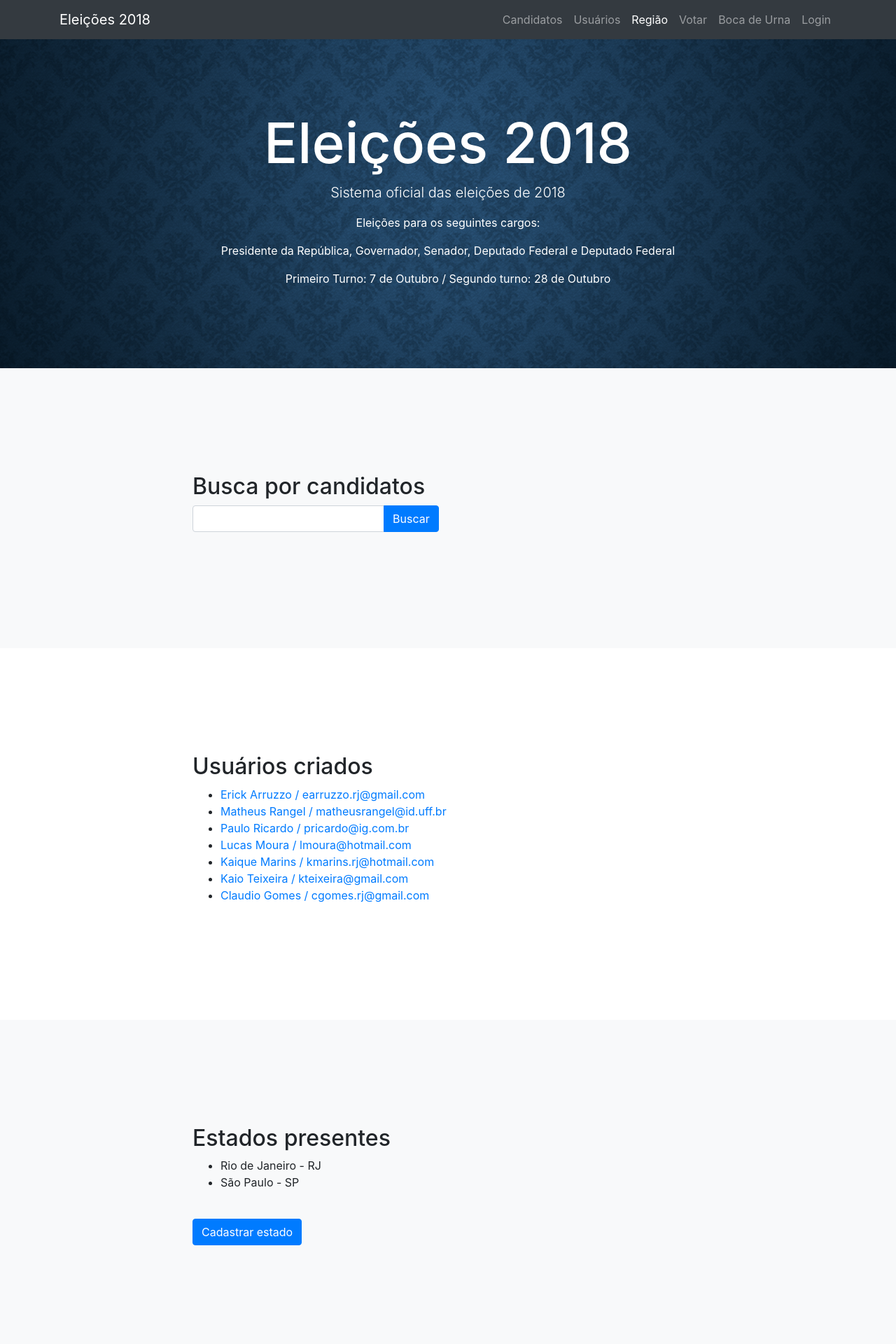
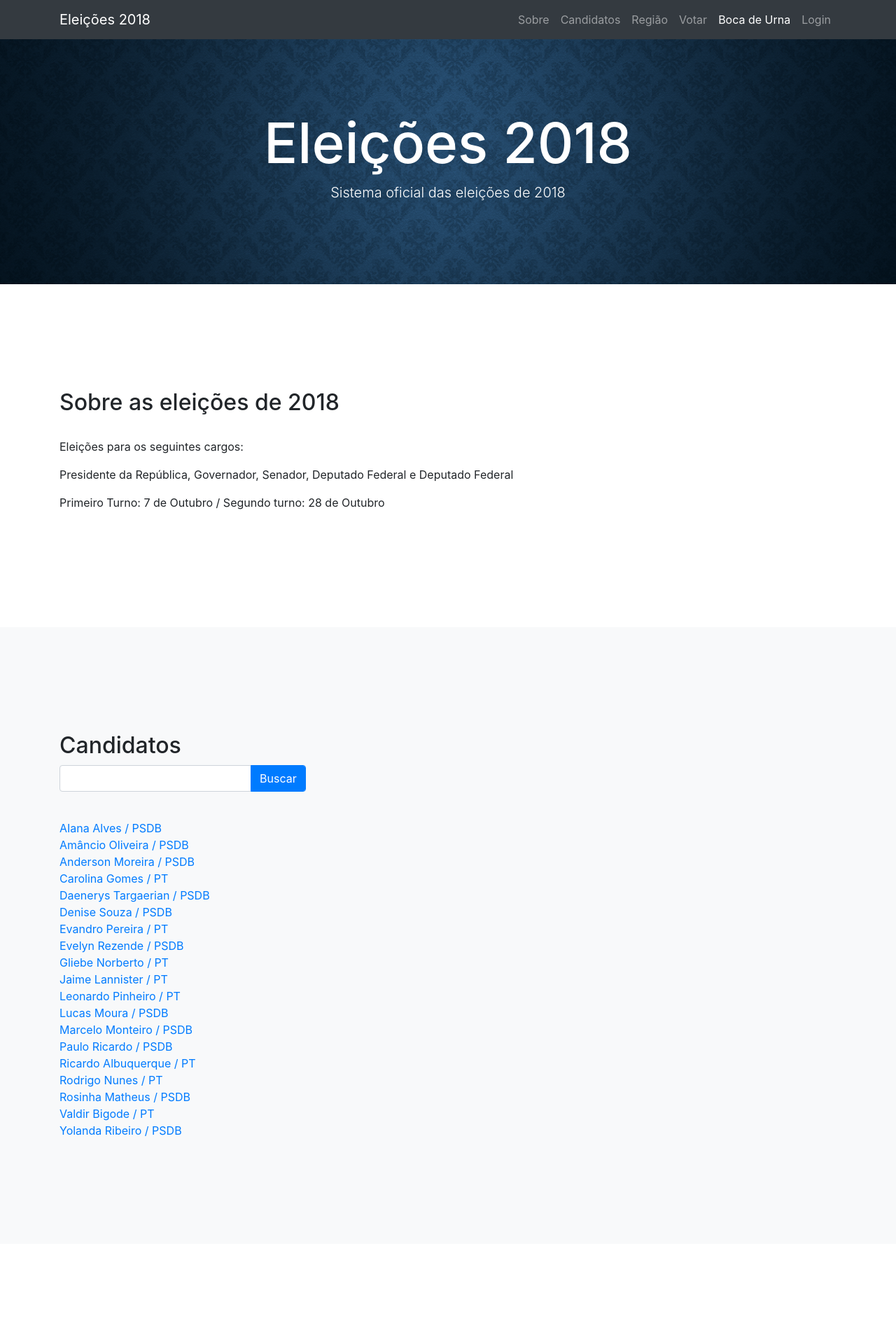
Before and after one commit to erickarruzzo/eleicoesuff, a Django app: page / in a window 1280 px wide. Shown: the top 1920 px of the page at 70% size. Run offline with Django 3.2, Linux system fonts and the light colour scheme; data comes from the database, SQL or seed files in the repository; both versions use the stored data as it was after the commit; some libraries are stand-ins or nearby versions.

Commit message:
Pequenos ajustes na interface e homepage

```diff
--- a/eleicoes2018/templates/index.html
+++ b/eleicoes2018/templates/index.html
@@ -24,19 +24,19 @@
         <div class="collapse navbar-collapse" id="navbarResponsive">
           <ul class="navbar-nav ml-auto">
             <li class="nav-item">
-              <a class="nav-link js-scroll-trigger" href="#candidatos">Candidatos</a>
+              <a class="nav-link js-scroll-trigger" href="#sobre">Sobre</a>
             </li>
             <li class="nav-item">
-              <a class="nav-link js-scroll-trigger" href="#usuarios">Usuários</a>
+              <a class="nav-link js-scroll-trigger" href="#candidatos">Candidatos</a>
             </li>
             <li class="nav-item">
               <a class="nav-link js-scroll-trigger" href="#regiao">Região</a>
             </li>
             <li class="nav-item">
-              <a class="nav-link js-scroll-trigger" href="{% url 'voto_carregado' %}">Votar</a>
+              <a class="nav-link js-scroll-trigger" href="#votar">Votar</a>
             </li>
             <li class="nav-item">
-              <a class="nav-link js-scroll-trigger" href="{% url 'boca_de_urna' %}">Boca de Urna</a>
+              <a class="nav-link js-scroll-trigger" href="#boca_de_urna">Boca de Urna</a>
             </li>
 
             {% if user.is_authenticated %}
@@ -64,61 +64,99 @@
       <div class="container text-center">
         <h1 style="font-size: 80px; position: relative">Eleições 2018</h1>
         <p class="lead">Sistema oficial das eleições de 2018</p>
-        <p>Eleições para os seguintes cargos:</p>
-        <p>Presidente da República, Governador, Senador, Deputado Federal e Deputado Federal</p>
-        <p>Primeiro Turno: 7 de Outubro / Segundo turno: 28 de Outubro</p>
       </div>
     </header>
+
+    <section id="sobre">
+      <div class="container">
+        <div class="row">
+          <div class="col-lg-12 mx-auto">
+            <h2>Sobre as eleições de 2018</h2>
+            <br>
+            <p>Eleições para os seguintes cargos:</p>
+            <p>Presidente da República, Governador, Senador, Deputado Federal e Deputado Federal</p>
+            <p>Primeiro Turno: 7 de Outubro / Segundo turno: 28 de Outubro</p>
+          </div>
+        </div>
+      </div>
+    </section>
 
     <section id="candidatos" class="bg-light">
       <div class="container">
         <div class="row">
-          <div class="col-lg-8 mx-auto">
-            <h2>Busca por candidatos</h2>
+          <div class="col-lg-12 mx-auto">
+            <h2>Candidatos</h2>
             <form autocomplete="off" action="/action_page.php">
               <div class="form-group">
                 <div class="autocomplete">
                   <div class="input-group">
                     <input id="myInput" class="form-control" type="text" name="myCountry">
                     <div class="input-group-append">
-                      <button class="btn btn-primary" onclick="buscaCandidato($('#myInput').val())" type="button">Buscar</button>
+                      <button class="btn btn-primary form-control" onclick="buscaCandidato($('#myInput').val())" type="button">Buscar</button>
                     </div>
                   </div>
                 </div>
               </div>
             </form>
+            <br>
+            <div>
+            {% for candidato in candidatos %}
+                    <div><a href="/candidato/{{candidato.id}}">{{ candidato.nome }} / {{ candidato.partido_id.sigla }}</a></div>
+            {% endfor %}
+          </div>
           </div>
         </div>
       </div>
     </section>
 
-    <section id="usuarios">
+    <section id="regiao">
       <div class="container">
         <div class="row">
-          <div class="col-lg-8 mx-auto">
-            <h2>Usuários criados</h2>
-            <ul>
-                {% for usuario in usuarios %}
-                    <li><a href="/usuario/{{usuario.id}}">{{ usuario.nome }} / {{ usuario.email }}</a></li>
-                {% endfor %}
-            </ul>
-          </div>
-        </div>
-      </div>
-    </section>
-
-    <section id="regiao" class="bg-light">
-      <div class="container">
-        <div class="row">
-          <div class="col-lg-8 mx-auto">
+          <div class="col-lg-12 mx-auto">
             <h2>Estados presentes</h2>
+            <br>
+            <p>Segue abaixo a lista de estados presentes no sistema:</p>
             <ul>
                 {% for estado in estados %}
                     <li>{{ estado.nome }} - {{ estado.sigla }}</li>
                 {% endfor %}
             </ul>
             <br>
-            <a class="btn btn-primary" href="{% url 'registrar_estado' %}">Cadastrar estado</a>
+            <!--a class="btn btn-primary" href="{% url 'registrar_estado' %}">Cadastrar estado</a-->
+          </div>
+        </div>
+      </div>
+    </section>
+
+    <section id="votar"  class="bg-light">
+      <div class="container">
+        <div class="row">
+          <div class="col-lg-12 mx-auto">
+            <h2>É hora de votar!</h2>
+            <br>
+            <p>Chegou a hora de votar</p>
+            <p>Sua intenção de voto será processada e contabilizada para nossa pesquisa de boca de urna.</p>
+            <p>Não perca tempo e vote!</p>
+          </div>
+        </div>
+        <div class="row">
+          <div class="col-lg-12 mx-auto">
+            <a class="btn btn-primary" href="{% url 'voto_carregado' %}">Iniciar intenção de voto</a><br><br>
+            <b><span>OBS: É necessário realizar o login ou caso não tenha cadastro, cadastre-se <a href="{% url 'registrar_usuario' %}">aqui</a>.</span></b>
+          </div>
+        </div>
+      </div>
+    </section>
+
+    <section id="boca_de_urna">
+      <div class="container">
+        <div class="row">
+          <div class="col-lg-12 mx-auto">
+            <h2>Boca de Urna</h2>
+            <br>
+            <p>Nessa seção você pode acompanhar qual candidato obtém mais votos, de acordo com seu cargo e estado.</p>
+            <br>
+            <a class="btn btn-primary" href="{% url 'boca_de_urna' %}">Boca de urna</a>
           </div>
         </div>
       </div>
--- a/eleicoes2018/views.py
+++ b/eleicoes2018/views.py
@@ -9,7 +9,7 @@
 	estados = Estado.objects.all()
 	partidos = Partido.objects.all()
 	cargos = Cargo.objects.all()
-	candidatos = Candidato.objects.all()
+	candidatos = Candidato.objects.all().order_by('nome')
 	return render(request, 'index.html', { 'usuarios' : usuarios , 'estados' : estados , 'partidos' : partidos , 'cargos' : cargos , 'candidatos' : candidatos })
 
 def get_candidatos(request):
--- a/votos/templates/registrar_voto2.html
+++ b/votos/templates/registrar_voto2.html
@@ -10,7 +10,7 @@
             <div class="row">
               {% for candidato in candidatos %}
                   {% if candidato.cargo_id.id == cargo.id %}
-                      <div class="col-sm-6">
+                      <div class="col-lg-6 col-sm-12">
                         <br>
                         <div class="card">
                           <div class="card-header text-center">
@@ -32,7 +32,7 @@
             <div class="row">
               {% for candidato in candidatos %}
                   {% if candidato.cargo_id.id == cargo.id and candidato.estado_id == usuario_ativo.estado_id %}
-                      <div class="col-sm-6">
+                      <div class="col-lg-6 col-sm-12">
                         <br>
                         <div class="card">
                           <div class="card-header text-center">
@@ -48,8 +48,8 @@
                   {% endif %}
               {% endfor %}
             </div>
+          <br>
           </div>
-          <br>
           {% endif %}
       {% endfor %}
     </div>
```
Also changed, not shown: db.sqlite3.
